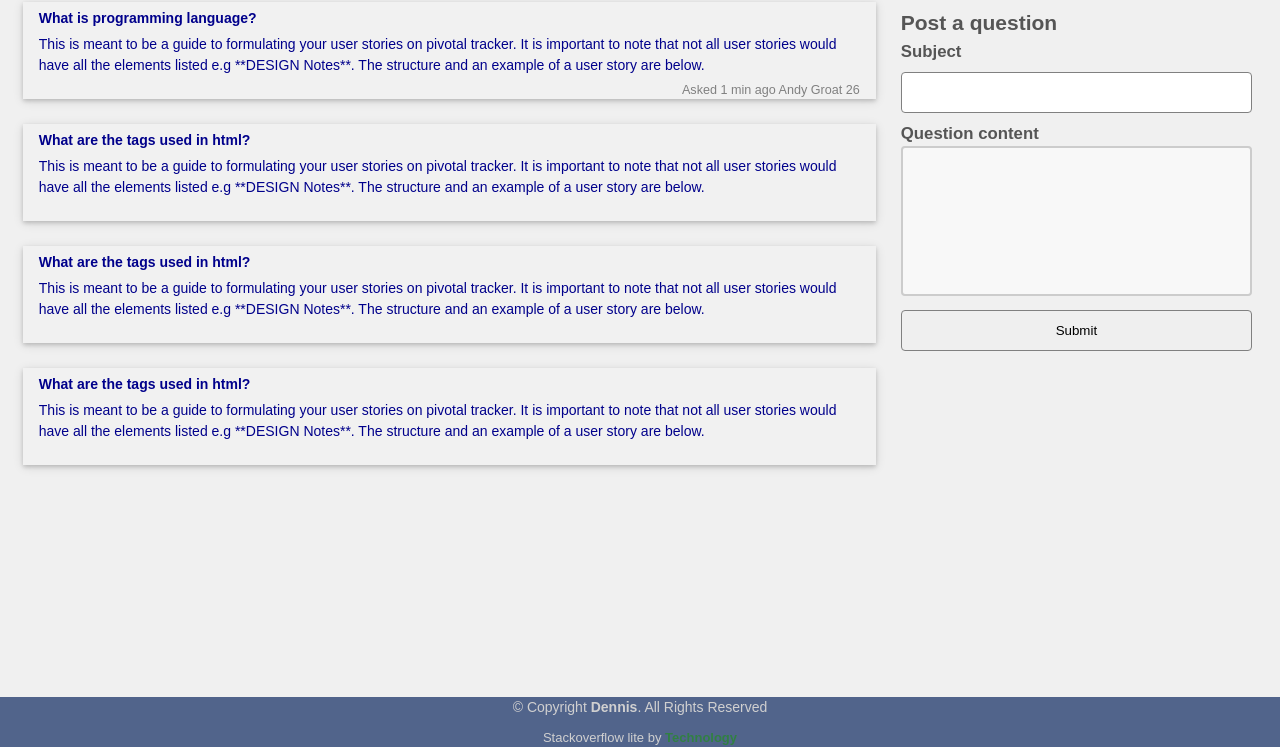
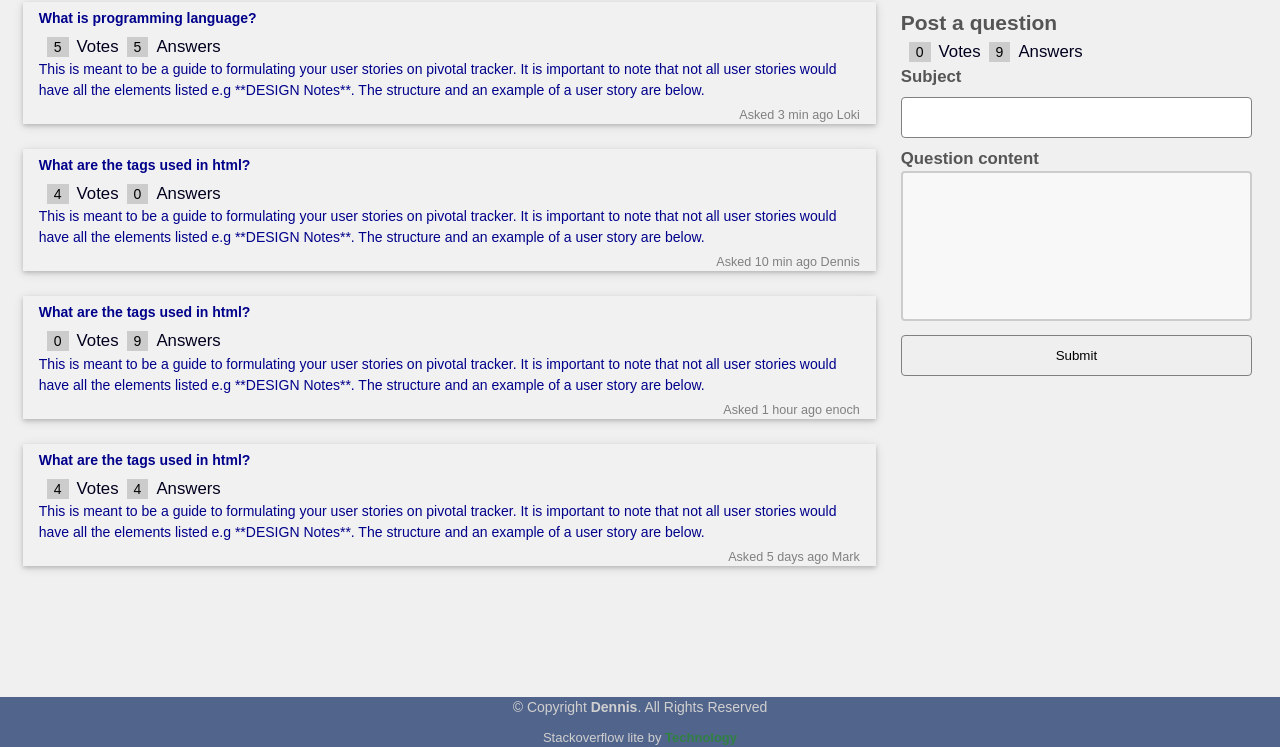
Before and after one commit to Adoniswalker/StackOverFlowLite, a plain HTML site: page index.html in a window 1280 px wide. Shown: the part 53-800 px from the top of the page. Drawn offline with Linux system fonts and the light colour scheme.

Commit message:
[Finished #159699739] Add name and time posted

```diff
--- a/UI/css/index_style.css
+++ b/UI/css/index_style.css
@@ -6,7 +6,7 @@
 .question_list{
     width: 68%;
     float: left;
-    margin: 55px 20px 5px 10px;
+    margin: 55px 20px 50px 10px;
 }
 .question_item {
     background-color: #f1f1f1;
@@ -42,3 +42,14 @@ textarea {
 .question_link{
     color: darkblue !important;
 }
+.question_vote{
+    color: black;
+    margin: 8px;
+    padding: 2px 7px;
+    background: #cccccc;
+    clear: both;
+}
+.votes{
+    color: #00001e;
+    font-size: 120%;
+}
--- a/index.html
+++ b/index.html
@@ -26,50 +26,63 @@
         <a href="UI/question_detail.html" class="question_link">
             <div class="question_item">
                 <h4>What is programming language?</h4>
+                <span class="question_vote">5</span><span class="votes">Votes</span><span class="question_vote">5</span><span
+                    class="votes">Answers</span>
                 <p>This is meant to be a guide to formulating your user stories on pivotal tracker. It is important to
                     note
                     that
                     not all user stories would have all the elements listed e.g **DESIGN Notes**.
                     The structure and an example of a user story are below.</p>
-                <span class="question_tip">Asked 1 min ago Andy Groat 26</span>
+                <span class="question_tip">Asked 3 min ago Loki</span>
             </div>
         </a>
         <a href="UI/question_detail.html" class="question_link">
 
             <div class="question_item">
                 <h4>What are the tags used in html?</h4>
+                <span class="question_vote">4</span><span class="votes">Votes</span><span class="question_vote">0</span><span
+                    class="votes">Answers</span>
                 <p>This is meant to be a guide to formulating your user stories on pivotal tracker. It is important to
                     note
                     that
                     not all user stories would have all the elements listed e.g **DESIGN Notes**.
                     The structure and an example of a user story are below.</p>
+                <span class="question_tip">Asked 10 min ago Dennis</span>
             </div>
         </a>
         <a href="UI/question_detail.html" class="question_link">
 
             <div class="question_item">
                 <h4>What are the tags used in html?</h4>
+                <span class="question_vote">0</span><span class="votes">Votes</span><span class="question_vote">9</span><span
+                    class="votes">Answers</span>
                 <p>This is meant to be a guide to formulating your user stories on pivotal tracker. It is important to
                     note
                     that
                     not all user stories would have all the elements listed e.g **DESIGN Notes**.
                     The structure and an example of a user story are below.</p>
+                <span class="question_tip">Asked 1 hour ago enoch</span>
             </div>
         </a>
         <a href="UI/question_detail.html" class="question_link">
 
             <div class="question_item">
                 <h4>What are the tags used in html?</h4>
+                <span class="question_vote">4</span><span class="votes">Votes</span><span class="question_vote">4</span><span
+                    class="votes">Answers</span>
                 <p>This is meant to be a guide to formulating your user stories on pivotal tracker. It is important to
                     note
                     that
                     not all user stories would have all the elements listed e.g **DESIGN Notes**.
                     The structure and an example of a user story are below.</p>
+                <span class="question_tip">Asked 5 days ago Mark</span>
             </div>
         </a>
     </div>
     <div class="post_question">
         <h2>Post a question</h2>
+        <span class="question_vote">0</span><span class="votes">Votes</span><span class="question_vote">9</span><span
+            class="votes">Answers</span>
         <form method="POST" class="form" onsubmit="event.preventDefault();return addQuestion()" name="post_question">
             <div>
                 <label for="subject">Subject</label>
```
